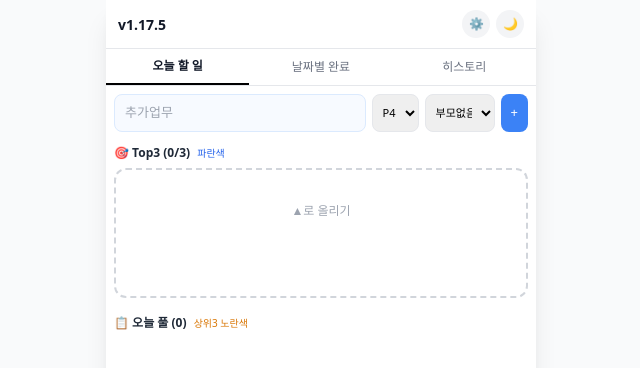
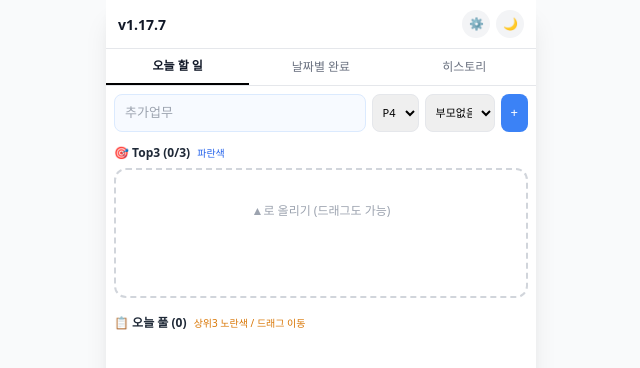
Before and after one commit to apoco211/Daily-Todo, a React (Vite) app: page / in a window 1280 px wide. Shown: the top 368 px of the page, without its empty margins (319-959 px from the left). Built offline with nearby package versions, Linux system fonts and the light colour scheme.

Commit message:
App.jsx 업데이트

```diff
--- a/src/App.jsx
+++ b/src/App.jsx
@@ -1,10 +1,10 @@
 import { useState, useEffect, useMemo } from "react"
-import { DndContext, closestCenter, PointerSensor, useSensor, useSensors, useDroppable } from "@dnd-kit/core"
+import { DndContext, closestCenter, PointerSensor, useSensor, useSensors, useDroppable, DragOverlay } from "@dnd-kit/core"
 import { SortableContext, verticalListSortingStrategy, useSortable, arrayMove } from "@dnd-kit/sortable"
 import { CSS } from "@dnd-kit/utilities"
 
 const PROXY = "https://todoist-proxy.apoco211.workers.dev"
-const VERSION = "v1.17.5"
+const VERSION = "v1.17.7"
 
 function getRootId(task, taskMap) {
   if (!task) return null
@@ -21,15 +21,15 @@ function SortableItem({ task, parentContent, isTop, isCandidate, hasChildren, ex
   const { attributes, listeners, setNodeRef, transform, transition, isDragging } = useSortable({ id: task.id })
   const style = { transform: CSS.Transform.toString(transform), transition, opacity: isDragging? 0.5 : 1 }
 
-  // v1.16.3 원본 크기 그대로, 색만 요청한 것만 진하게
   let cardClass = "rounded-lg p-2.5 flex flex-col gap-1 bg-white dark:bg-gray-800 border border-gray-200 dark:border-gray-700"
-  if (isTop) cardClass = "rounded-lg p-2.5 flex flex-col gap-1 bg-blue-100 dark:bg-blue-900/30 border-2 border-blue-300 dark:border-blue-600"
-  if (isCandidate) cardClass = "rounded-lg p-2.5 flex flex-col gap-1 bg-yellow-50 dark:bg-yellow-900/20 border-2 border-yellow-300 dark:border-yellow-600/60"
+  if (isTop) cardClass = "rounded-lg p-2.5 flex flex-col gap-1 bg-blue-100 dark:bg-blue-900/30 border-2 border-blue-400 dark:border-blue-500"
+  if (isCandidate) cardClass = "rounded-lg p-2.5 flex flex-col gap-1 bg-amber-100 dark:bg-amber-900/30 border-2 border-amber-400 dark:border-amber-500"
 
   return (
-    <div ref={setNodeRef} style={style} className={cardClass}>
+    <div ref={setNodeRef} style={style} className={`${cardClass} relative`}>
+      {isCandidate && <span className="absolute -top-1.5 -right-1.5 text-[8px] bg-amber-400 text-amber-900 px-1.5 py-0.5 rounded-full font-bold shadow">TOP3 후보</span>}
       <div className="flex items-center gap-1.5">
-        <button {...attributes} {...listeners} className="text-gray-300 dark:text-gray-600 cursor-grab text-[12px]">≡</button>
+        <button {...attributes} {...listeners} className="text-gray-300 dark:text-gray-600 cursor-grab text-[12px] touch-none">≡</button>
         <div className="flex-1 min-w-0">
           {parentContent && <div className="text-[10px] text-gray-500 dark:text-gray-400 leading-none mb-0.5 truncate">{parentContent} ▸</div>}
           <div className="text-[13px] leading-tight text-gray-900 dark:text-gray-100 truncate">{task.content}</div>
@@ -37,11 +37,20 @@ function SortableItem({ task, parentContent, isTop, isCandidate, hasChildren, ex
         <div className="flex items-center gap-0.5 shrink-0">
           {task.priority>1 && <span className={`text-[9px] px-1 py-0.5 rounded font-bold ${task.priority===4?'bg-red-500 text-white':task.priority===3?'bg-orange-400 text-white':'bg-blue-400 text-white'}`}>P{task.priority}</span>}
           {hasChildren && <span className="text-[9px] px-1 py-0.5 rounded bg-gray-100 dark:bg-gray-700 dark:text-gray-300">{childrenList?.length} 하위</span>}
-          {!isTop? (<><button onClick={()=>onMoveTop(task.id)} className="w-6 h-6 bg-blue-500 text-white rounded-md text-[11px] font-bold">▲</button>{hasChildren && <button onClick={()=>onToggle(task.id)} className="w-6 h-6 bg-gray-100 dark:bg-gray-700 dark:text-gray-200 rounded-md text-[10px]">{expanded?'▲':'▼'}</button>}<button onClick={()=>onDelete(task.id)} className="w-6 h-6 bg-gray-100 dark:bg-gray-700 dark:text-gray-300 rounded-md text-[10px]">✕</button></>) : (<><button onClick={()=>onComplete(task.id)} className="w-6 h-6 bg-black dark:bg-white text-white dark:text-black rounded-md text-[11px] font-bold">✓</button><button onClick={()=>onMoveDown(task.id)} className="w-6 h-6 bg-gray-100 dark:bg-gray-700 dark:text-gray-300 rounded-md text-[10px]">▼</button></>)}
+          {!isTop? (
+            <>
+              <button onClick={()=>onMoveTop(task.id)} className="w-6 h-6 bg-blue-500 text-white rounded-md text-[11px] font-bold active:scale-95">▲</button>
+              {hasChildren && <button onClick={()=>onToggle(task.id)} className="w-6 h-6 bg-gray-100 dark:bg-gray-700 dark:text-gray-200 rounded-md text-[10px]">{expanded?'▲':'▼'}</button>}
+              <button onClick={()=>onDelete(task.id)} className="w-6 h-6 bg-gray-100 dark:bg-gray-700 dark:text-gray-300 rounded-md text-[10px]">✕</button>
+            </>
+          ) : (
+            <>
+              <button onClick={()=>onComplete(task.id)} className="w-6 h-6 bg-black dark:bg-white text-white dark:text-black rounded-md text-[11px] font-bold">✓</button>
+              <button onClick={()=>onMoveDown(task.id)} className="w-6 h-6 bg-gray-100 dark:bg-gray-700 dark:text-gray-300 rounded-md text-[10px]">▼</button>
+            </>
+          )}
         </div>
       </div>
-
-      {/* 하위업무 - 풀에서 ▼ 누르면 표시 */}
       {!isTop && expanded && childrenList?.length>0 && (
         <div className="ml-5 pl-2.5 border-l-2 border-gray-300 dark:border-gray-600 flex flex-col gap-1 mt-1">
           {childrenList.map(child=>(
@@ -52,9 +61,8 @@ function SortableItem({ task, parentContent, isTop, isCandidate, hasChildren, ex
           ))}
         </div>
       )}
-
       {isTop && childrenList?.length>0 && (
-        <div className="ml-4 pl-2.5 border-l-2 border-blue-300 dark:border-blue-600 flex flex-col gap-0.5 mt-1">
+        <div className="ml-4 pl-2.5 border-l-2 border-blue-400 dark:border-blue-500 flex flex-col gap-0.5 mt-1">
           <div className="text-[9px] text-blue-600 dark:text-blue-300">{childrenList.length}개 하위 포함 (1그룹)</div>
           {childrenList.map(ch=><div key={ch.id} className="text-[11px] text-gray-700 dark:text-gray-300 truncate">• {ch.content}</div>)}
         </div>
@@ -63,9 +71,9 @@ function SortableItem({ task, parentContent, isTop, isCandidate, hasChildren, ex
   )
 }
 
-function TopDrop({ children }) {
-  const { setNodeRef, isOver } = useDroppable({ id: "top-container" })
-  return <div ref={setNodeRef} className={`rounded-xl border-2 border-dashed p-2 min-h-[130px] ${isOver?'border-blue-400 bg-blue-50/30 dark:bg-blue-900/10':'border-gray-300 dark:border-gray-600'}`}>{children}</div>
+function TopDrop({ children, isOver }) {
+  const { setNodeRef } = useDroppable({ id: "top-container" })
+  return <div ref={setNodeRef} className={`rounded-xl border-2 border-dashed p-2 min-h-[130px] transition-colors ${isOver?'border-blue-400 bg-blue-50/50 dark:bg-blue-900/20':'border-gray-300 dark:border-gray-600'}`}>{children}</div>
 }
 
 export default function App() {
@@ -82,6 +90,7 @@ export default function App() {
   const [showToken, setShowToken] = useState(false)
   const [tmpToken, setTmpToken] = useState(token)
   const [completedFromTodoist, setCompletedFromTodoist] = useState([])
+  const [activeId, setActiveId] = useState(null)
 
   const sensors = useSensors(useSensor(PointerSensor, { activationConstraint: { distance: 8 } }))
   const taskMap = useMemo(()=>{ const m={}; tasks.forEach(t=>m[t.id]=t); return m }, [tasks])
@@ -92,13 +101,11 @@ export default function App() {
 
   const fetchTasks = async (tok = token) => {
     const useToken = tok || token
-    if(!useToken){ alert("토큰 먼저 저장"); return }
+    if(!useToken) return
     try{
       const res = await fetch(`${PROXY}/api/v1/tasks/filter?query=today%20|%20overdue`, { headers: { Authorization: `Bearer ${useToken}` } })
       const data = await res.json()
       const todays = data.results || data.tasks || data || []
-
-      // 하위업무 100% 불러오기 - 핵심
       const childResults = await Promise.all(todays.map(async (t)=>{
         try{
           const r = await fetch(`${PROXY}/api/v1/tasks?parent_id=${t.id}`, { headers: { Authorization: `Bearer ${useToken}` } })
@@ -110,7 +117,7 @@ export default function App() {
       const mergedMap = {}
       ;[...todays,...allChildren].forEach(t=>{ mergedMap[t.id]=t })
       setTasks(Object.values(mergedMap))
-    }catch(e){ console.error(e); alert("불러오기 실패 - 토큰 확인") }
+    }catch(e){ console.error(e) }
   }
 
   const fetchCompleted = async () => {
@@ -132,7 +139,7 @@ export default function App() {
     const root=getRootId(t, taskMap)
     const existing=new Set(top3Ids.map(tid=>taskMap[tid]?getRootId(taskMap[tid], taskMap):null).filter(Boolean))
     if(existing.has(root)) return
-    if(getTop3GroupCount()>=3){ alert("Top3는 최대 3개!"); return }
+    if(getTop3GroupCount()>=3){ alert("Top3는 최대 3개! (부모+하위 포함 1그룹)"); return }
     setTop3Ids(p=>[...p,id])
   }
   const moveDown = (id) => setTop3Ids(p=>p.filter(t=>t!==id))
@@ -169,15 +176,19 @@ export default function App() {
     return true
   }), [tasks, topRoots, taskMap])
 
+  const handleDragStart = (e) => setActiveId(e.active.id)
   const handleDragEnd = (e) => {
-    const { active, over } = e; if(!over) return
+    const { active, over } = e
+    setActiveId(null)
+    if(!over) return
     if(over.id==="top-container"){ moveToTop(active.id); return }
-    if(poolTasks.find(t=>t.id===active.id) && poolTasks.find(t=>t.id===over.id)){
-      const oldIdx=poolTasks.findIndex(t=>t.id===active.id)
-      const newIdx=poolTasks.findIndex(t=>t.id===over.id)
-      const newPool=arrayMove(poolTasks, oldIdx, newIdx)
-      const other=tasks.filter(t=>!poolTasks.find(p=>p.id===t.id))
-      let rebuilt=[]; newPool.forEach(p=>{ rebuilt.push(p); getChildren(p.id).forEach(c=>rebuilt.push(c)) })
+    const activePoolIdx = poolTasks.findIndex(t=>t.id===active.id)
+    const overPoolIdx = poolTasks.findIndex(t=>t.id===over.id)
+    if(activePoolIdx!==-1 && overPoolIdx!==-1){
+      const newPool = arrayMove(poolTasks, activePoolIdx, overPoolIdx)
+      const other = tasks.filter(t=>!poolTasks.find(p=>p.id===t.id))
+      let rebuilt=[]
+      newPool.forEach(p=>{ rebuilt.push(p); getChildren(p.id).forEach(c=>rebuilt.push(c)) })
       setTasks([...rebuilt,...other.filter(o=>!rebuilt.find(r=>r.id===o.id))])
       return
     }
@@ -202,8 +213,6 @@ export default function App() {
           <div className="font-bold text-[14px] text-gray-900 dark:text-white">{VERSION}</div>
           <div className="flex gap-1.5"><button onClick={()=>setShowToken(!showToken)} className="w-7 h-7 rounded-full bg-gray-100 dark:bg-gray-800 dark:text-white text-[12px]">⚙️</button><button onClick={()=>setDark(!dark)} className="w-7 h-7 rounded-full bg-gray-100 dark:bg-gray-800 dark:text-white text-[12px]">{dark?'☀️':'🌙'}</button></div>
         </header>
-
-        {/* 토큰 - 가려짐 + 저장&불러오기 복구 */}
         {showToken && (
           <div className="p-2.5 bg-gray-50 dark:bg-gray-800 border-b dark:border-gray-700 flex flex-col gap-2">
             <div className="flex gap-1.5">
@@ -216,9 +225,7 @@ export default function App() {
             </div>
           </div>
         )}
-
         <div className="flex border-b dark:border-gray-800">{["today","history","changelog"].map(tab=><button key={tab} onClick={()=>setActiveTab(tab)} className={`flex-1 py-2 text-[12px] ${activeTab===tab?'border-b-2 border-black dark:border-white font-bold text-gray-900 dark:text-white':'text-gray-500 dark:text-gray-400'}`}>{tab==="today"?"오늘 할 일":tab==="history"?"날짜별 완료":"히스토리"}</button>)}</div>
-
         {activeTab==="today" && <div className="flex-1 overflow-auto p-2 flex flex-col gap-3">
           <div className="flex gap-1.5">
             <input value={newContent} onChange={e=>setNewContent(e.target.value)} placeholder="추가업무" className="flex-1 px-2.5 py-2 rounded-lg border bg-blue-50/50 dark:bg-gray-800 border-blue-100 dark:border-gray-700 text-[13px] text-gray-900 dark:text-white placeholder-gray-400" />
@@ -226,15 +233,14 @@ export default function App() {
             <select value={newParent} onChange={e=>setNewParent(e.target.value)} className="px-1.5 rounded-lg border text-[11px] dark:bg-gray-800 dark:text-white max-w-[70px]"><option value="">부모없음</option>{tasks.filter(t=>!t.parent_id).map(t=><option key={t.id} value={t.id}>{t.content.slice(0,10)}</option>)}</select>
             <button onClick={addTask} className="bg-blue-500 text-white px-2.5 rounded-lg text-[13px]">+</button>
           </div>
-          <DndContext sensors={sensors} collisionDetection={closestCenter} onDragEnd={handleDragEnd}>
-            <div className="flex flex-col gap-1.5"><div className="text-[12px] font-bold text-gray-800 dark:text-gray-200">🎯 Top3 ({getTop3GroupCount()}/3) <span className="text-[10px] font-normal text-blue-600 dark:text-blue-300 ml-1">파란색</span></div><TopDrop>{top3Ids.length===0? <div className="text-center text-gray-400 dark:text-gray-500 text-[12px] py-6">▲로 올리기</div> : <SortableContext items={top3Ids} strategy={verticalListSortingStrategy}><div className="flex flex-col gap-1.5">{top3Ids.map(id=>{ const t=taskMap[id]; if(!t) return null; const children=getChildren(id); return <SortableItem key={id} task={t} isTop={true} hasChildren={children.length>0} childrenList={children} onComplete={completeTask} onMoveDown={moveDown} onDelete={deleteLocal} /> })}</div></SortableContext>}</TopDrop></div>
-            <div className="flex flex-col gap-1.5 mt-1"><div className="text-[12px] font-bold text-gray-800 dark:text-gray-200">📋 오늘 풀 ({poolTasks.length}) <span className="text-[10px] font-normal text-amber-600 dark:text-amber-300 ml-1">상위3 노란색</span></div><SortableContext items={poolTasks.map(t=>t.id)} strategy={verticalListSortingStrategy}><div className="flex flex-col gap-1.5">{poolTasks.map((t, idx)=>{ const children=getChildren(t.id); const isCandidate=idx<3; const expanded=expandedIds.has(t.id); return <SortableItem key={t.id} task={t} isCandidate={isCandidate} hasChildren={children.length>0} expanded={expanded} childrenList={children} onToggle={(pid)=>setExpandedIds(prev=>{ const n=new Set(prev); if(n.has(pid)) n.delete(pid); else n.add(pid); return n })} onMoveTop={moveToTop} onDelete={deleteLocal} /> })}</div></SortableContext></div>
+          <DndContext sensors={sensors} collisionDetection={closestCenter} onDragStart={handleDragStart} onDragEnd={handleDragEnd}>
+            <div className="flex flex-col gap-1.5"><div className="text-[12px] font-bold text-gray-800 dark:text-gray-200">🎯 Top3 ({getTop3GroupCount()}/3) <span className="text-[10px] font-normal text-blue-600 dark:text-blue-300 ml-1">파란색</span></div><TopDrop isOver={!!activeId}><SortableContext items={top3Ids} strategy={verticalListSortingStrategy}><div className="flex flex-col gap-1.5">{top3Ids.length===0? <div className="text-center text-gray-400 dark:text-gray-500 text-[12px] py-6">▲로 올리기 (드래그도 가능)</div> : top3Ids.map(id=>{ const t=taskMap[id]; if(!t) return null; const children=getChildren(id); return <SortableItem key={id} task={t} isTop={true} hasChildren={children.length>0} childrenList={children} onComplete={completeTask} onMoveDown={moveDown} onDelete={deleteLocal} /> })}</div></SortableContext></TopDrop></div>
+            <div className="flex flex-col gap-1.5 mt-1"><div className="text-[12px] font-bold text-gray-800 dark:text-gray-200">📋 오늘 풀 ({poolTasks.length}) <span className="text-[10px] font-normal text-amber-600 dark:text-amber-300 ml-1">상위3 노란색 / 드래그 이동</span></div><SortableContext items={poolTasks.map(t=>t.id)} strategy={verticalListSortingStrategy}><div className="flex flex-col gap-1.5">{poolTasks.map((t, idx)=>{ const children=getChildren(t.id); const isCandidate=idx<3; const expanded=expandedIds.has(t.id); return <SortableItem key={t.id} task={t} isCandidate={isCandidate} hasChildren={children.length>0} expanded={expanded} childrenList={children} onToggle={(pid)=>setExpandedIds(prev=>{ const n=new Set(prev); if(n.has(pid)) n.delete(pid); else n.add(pid); return n })} onMoveTop={moveToTop} onDelete={deleteLocal} /> })}</div></SortableContext></div>
+            <DragOverlay>{activeId? <div className="rounded-lg p-2.5 bg-white dark:bg-gray-800 border-2 border-blue-400 shadow-xl text-[13px] text-gray-900 dark:text-white">{taskMap[activeId]?.content}</div> : null}</DragOverlay>
           </DndContext>
         </div>}
-
         {activeTab==="history" && <div className="flex-1 overflow-auto p-2">{groupedLogs.map(([date, items])=><div key={date} className="border dark:border-gray-700 rounded-lg p-2 bg-gray-50 dark:bg-gray-800/50 mb-2"><div className="font-bold text-[11px] mb-1 text-gray-900 dark:text-white">{date} ({items.length})</div><div className="flex flex-col gap-1">{items.map(it=><div key={it.id+"_"+it.completedAt} className="text-[12px] bg-white dark:bg-gray-900 rounded p-1.5 border dark:border-gray-700 flex justify-between text-gray-900 dark:text-gray-100"><span className="truncate">{it.content}</span>{it.fromTodoist && <span className="text-[8px] bg-blue-100 text-blue-700 px-1 rounded ml-1">T</span>}</div>)}</div></div>)}</div>}
-
-        {activeTab==="changelog" && <div className="p-2 text-[11px] text-gray-700 dark:text-gray-300">v1.17.5 - 색 Top3 파란 bg-blue-100 border-blue-300 / 풀Top3 노란 bg-yellow-50 border-yellow-300 + 하위업무 parent_id 별도 fetch 100% + 토큰 가림+저장&불러오기 + 다크모드 글씨 수정 + 디자인 v1.16.3 원본 작은 카드 유지</div>}
+        {activeTab==="changelog" && <div className="p-2 text-[11px] text-gray-700 dark:text-gray-300">v1.17.7 - 풀 이동 복구(드래그+▲), 토큰 가림+저장&불러오기, 하위업무 parent_id fetch 100%, 히스토리 1주일치, 색 Top3 파란/풀상위3 노란+배지, 다크모드, 디자인 v1.16.3 유지</div>}
       </div>
     </div>
   )
```
